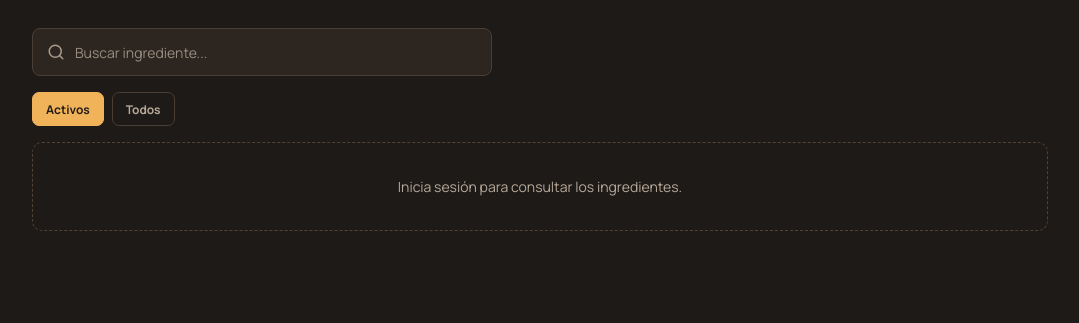
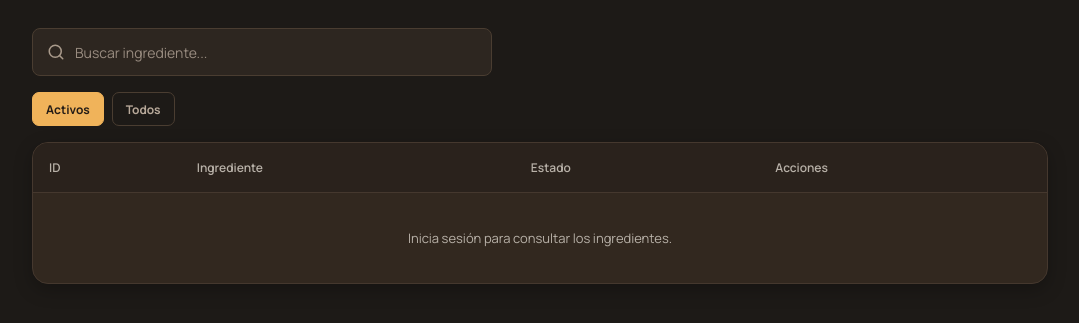
Before and after one commit to Cristhoper89/ProyectoCJJ, a Python web app: template frontend/templates/ingredientes.html in a window 1280 px wide. Shown: the part 201-524 px from the top of the page, without its empty margins (100-1179 px from the left). Run offline with Jinja, Linux system fonts and the light colour scheme; the template is opened without the code that fills it, so the values that code supplies are empty.

Commit message:
se acomodo ingredientes

```diff
--- a/frontend/static/css/modules/ingredientes.css
+++ b/frontend/static/css/modules/ingredientes.css
@@ -146,6 +146,125 @@
 .ingredientes-list {
     display: grid;
     gap: 10px;
+}
+
+.ingredientes-table-card {
+    overflow: hidden;
+    border: 1px solid #45382E;
+    border-radius: 16px;
+    background: #32281F;
+    box-shadow: 0 6px 18px rgba(0, 0, 0, .25);
+}
+
+.ingredientes-table-container {
+    width: 100%;
+    overflow-x: auto;
+}
+
+.ingredientes-table {
+    width: 100%;
+    border-collapse: collapse;
+}
+
+.ingredientes-table thead {
+    background: #2A221C;
+}
+
+.ingredientes-table th {
+    padding: 16px;
+    color: #B8B1A8;
+    font-size: 12px;
+    font-weight: 600;
+    text-align: left;
+    white-space: nowrap;
+}
+
+.ingredientes-table td {
+    padding: 14px 16px;
+    border-top: 1px solid #45382E;
+    color: #F5F5F5;
+    font-size: 13px;
+}
+
+.ingredientes-table tbody tr {
+    transition: background 200ms ease-in-out;
+}
+
+.ingredientes-table tbody tr:hover {
+    background: #382D24;
+}
+
+.ingredientes-table tbody tr.inactive {
+    opacity: .68;
+}
+
+.ingredientes-table-message {
+    padding: 36px 20px !important;
+    color: #B8B1A8 !important;
+    text-align: center;
+}
+
+.ingredientes-table-message strong {
+    display: block;
+    margin-bottom: 6px;
+    color: #F5F5F5;
+}
+
+.ingrediente-status {
+    display: inline-block;
+    padding: 5px 10px;
+    border-radius: 20px;
+    font-size: 12px;
+    font-weight: 600;
+}
+
+.ingrediente-status.active {
+    background: rgba(46, 204, 113, .12);
+    color: #2ECC71;
+}
+
+.ingrediente-status.inactive {
+    background: rgba(231, 76, 60, .12);
+    color: #E74C3C;
+}
+
+.ingredientes-actions {
+    display: flex;
+    align-items: center;
+    gap: 8px;
+}
+
+.ingredientes-table .action-button {
+    width: 34px;
+    height: 34px;
+    display: flex;
+    align-items: center;
+    justify-content: center;
+    border: 1px solid #45382E;
+    border-radius: 8px;
+    background: #2D2620;
+    color: #B8B1A8;
+    cursor: pointer;
+    transition: 200ms ease-in-out;
+}
+
+.ingredientes-table .action-button:hover {
+    color: #D8A85B;
+    border-color: #D8A85B;
+}
+
+.ingredientes-table .action-button.danger:hover {
+    color: #E74C3C;
+    border-color: #E74C3C;
+}
+
+.ingredientes-table .action-button.success:hover {
+    color: #2ECC71;
+    border-color: #2ECC71;
+}
+
+.ingredientes-table .action-button svg {
+    width: 16px;
 }
 
 .ingrediente-row {
--- a/frontend/static/js/ingredientes.js
+++ b/frontend/static/js/ingredientes.js
@@ -84,40 +84,32 @@
             : hasIngredients && filtroActual === "active"
                 ? "No hay ingredientes activos."
                 : "Crea el primer ingrediente para comenzar.";
-        ingredientesList.innerHTML = `
-            <div class="ingredientes-empty">
-                <strong>No hay ingredientes</strong>
-                ${escapeHtml(message)}
-            </div>
-        `;
+        ingredientesList.innerHTML = `<tr><td colspan="4" class="ingredientes-table-message"><strong>No hay ingredientes</strong>${escapeHtml(message)}</td></tr>`;
         return;
     }
 
     ingredientesList.innerHTML = visible.map((item) => {
         const active = item.estado === true;
-        const initial = item.nombre.trim().charAt(0).toLocaleUpperCase("es");
         return `
-            <article class="ingrediente-row${active ? "" : " inactive"}" data-ingredient-id="${item.id}">
-                <div class="ingrediente-initial" aria-hidden="true">${escapeHtml(initial)}</div>
-                <div class="ingrediente-content">
-                    <span class="ingrediente-name">${escapeHtml(item.nombre)}</span>
-                    <span class="ingrediente-badge${active ? "" : " inactive"}">${active ? "ACTIVO" : "INACTIVO"}</span>
-                </div>
-                <div class="ingrediente-actions">
+            <tr data-ingredient-id="${item.id}" class="${active ? "" : "inactive"}">
+                <td>${item.id}</td>
+                <td><strong>${escapeHtml(item.nombre)}</strong></td>
+                <td><span class="ingrediente-status${active ? " active" : " inactive"}">${active ? "Activo" : "Inactivo"}</span></td>
+                <td><div class="ingrediente-actions">
                     ${active ? `
-                        <button class="ingrediente-icon-button" type="button" data-action="edit" aria-label="Editar ${escapeHtml(item.nombre)}" title="Editar">
+                        <button class="action-button btn-editar" type="button" data-action="edit" aria-label="Editar ${escapeHtml(item.nombre)}" title="Editar">
                             <i data-lucide="pencil"></i>
                         </button>
-                        <button class="ingrediente-icon-button danger" type="button" data-action="deactivate" aria-label="Desactivar ${escapeHtml(item.nombre)}" title="Desactivar">
-                            <i data-lucide="archive"></i>
+                        <button class="action-button danger" type="button" data-action="deactivate" aria-label="Desactivar ${escapeHtml(item.nombre)}" title="Desactivar">
+                            <i data-lucide="ban"></i>
                         </button>
                     ` : `
-                        <button class="ingrediente-icon-button success" type="button" data-action="activate" aria-label="Reactivar ${escapeHtml(item.nombre)}" title="Reactivar">
+                        <button class="action-button success" type="button" data-action="activate" aria-label="Reactivar ${escapeHtml(item.nombre)}" title="Reactivar">
                             <i data-lucide="rotate-ccw"></i>
                         </button>
                     `}
-                </div>
-            </article>
+                </div></td>
+            </tr>
         `;
     }).join("");
     lucide.createIcons();
@@ -125,17 +117,17 @@
 
 async function loadIngredients() {
     if (!localStorage.getItem("access_token")) {
-        ingredientesList.innerHTML = '<p class="ingredientes-empty">Inicia sesión para consultar los ingredientes.</p>';
+        ingredientesList.innerHTML = '<tr><td colspan="4" class="ingredientes-table-message">Inicia sesión para consultar los ingredientes.</td></tr>';
         return;
     }
 
-    ingredientesList.innerHTML = '<p class="ingredientes-empty">Cargando ingredientes...</p>';
+    ingredientesList.innerHTML = '<tr><td colspan="4" class="ingredientes-table-message">Cargando ingredientes...</td></tr>';
     try {
         const data = await request("/ingredientes/");
         ingredientes = data.map((item) => ({ ...item, estado: item.estado === true }));
         renderIngredients();
     } catch (error) {
-        ingredientesList.innerHTML = '<p class="ingredientes-empty">No fue posible cargar los ingredientes.</p>';
+        ingredientesList.innerHTML = '<tr><td colspan="4" class="ingredientes-table-message">No fue posible cargar los ingredientes.</td></tr>';
         showMessage(error.message || "No fue posible cargar los ingredientes.");
     }
 }
--- a/frontend/templates/ingredientes.html
+++ b/frontend/templates/ingredientes.html
@@ -39,8 +39,24 @@
                 <span class="ingredientes-counter" id="ingredientesCounter"></span>
             </div>
 
-            <section id="ingredientesList" class="ingredientes-list" aria-live="polite">
-                <p class="ingredientes-empty">Cargando ingredientes...</p>
+            <section class="ingredientes-table-card" aria-live="polite">
+                <div class="ingredientes-table-container">
+                    <table class="ingredientes-table">
+                        <thead>
+                            <tr>
+                                <th>ID</th>
+                                <th>Ingrediente</th>
+                                <th>Estado</th>
+                                <th>Acciones</th>
+                            </tr>
+                        </thead>
+                        <tbody id="ingredientesList">
+                            <tr>
+                                <td colspan="4" class="ingredientes-table-message">Cargando ingredientes...</td>
+                            </tr>
+                        </tbody>
+                    </table>
+                </div>
             </section>
         </main>
     </div>
```
